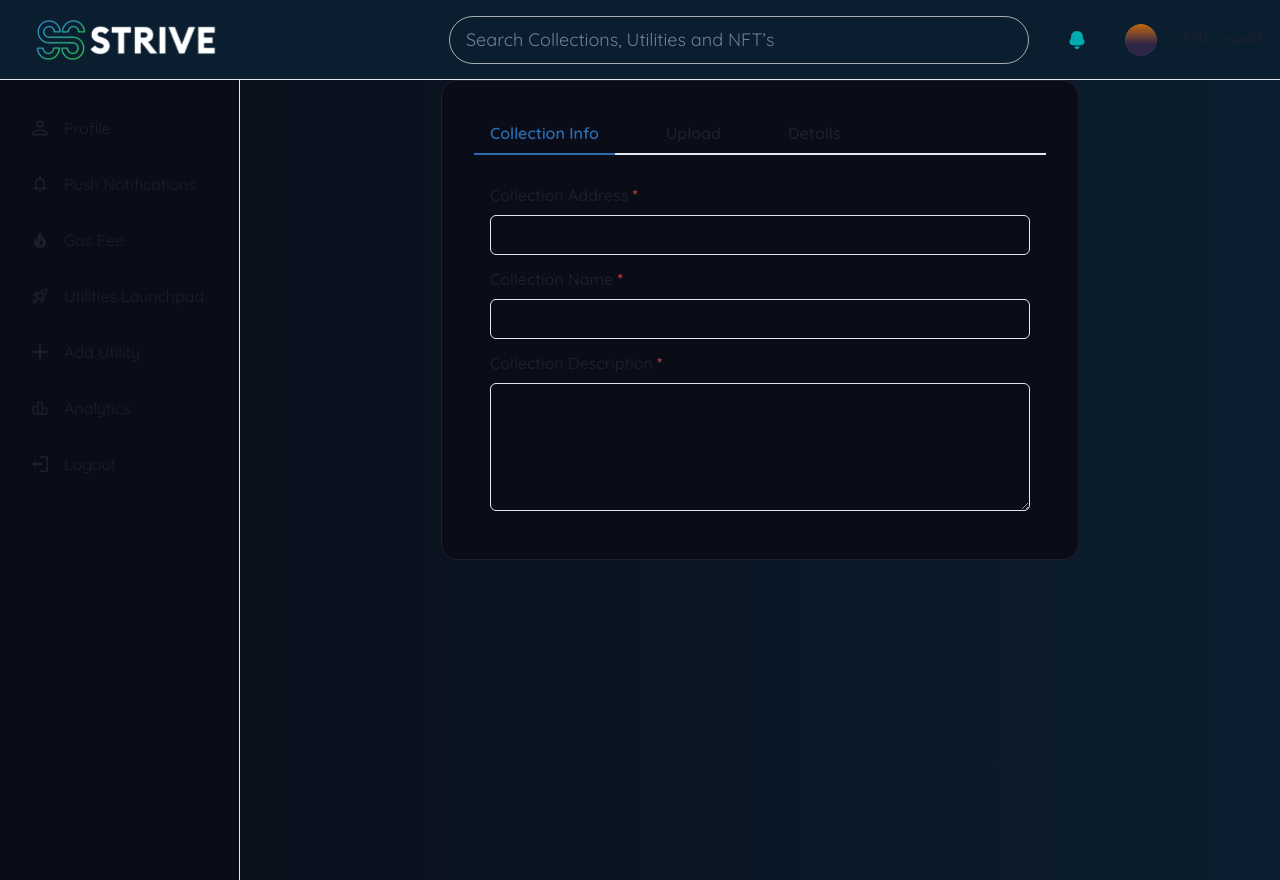
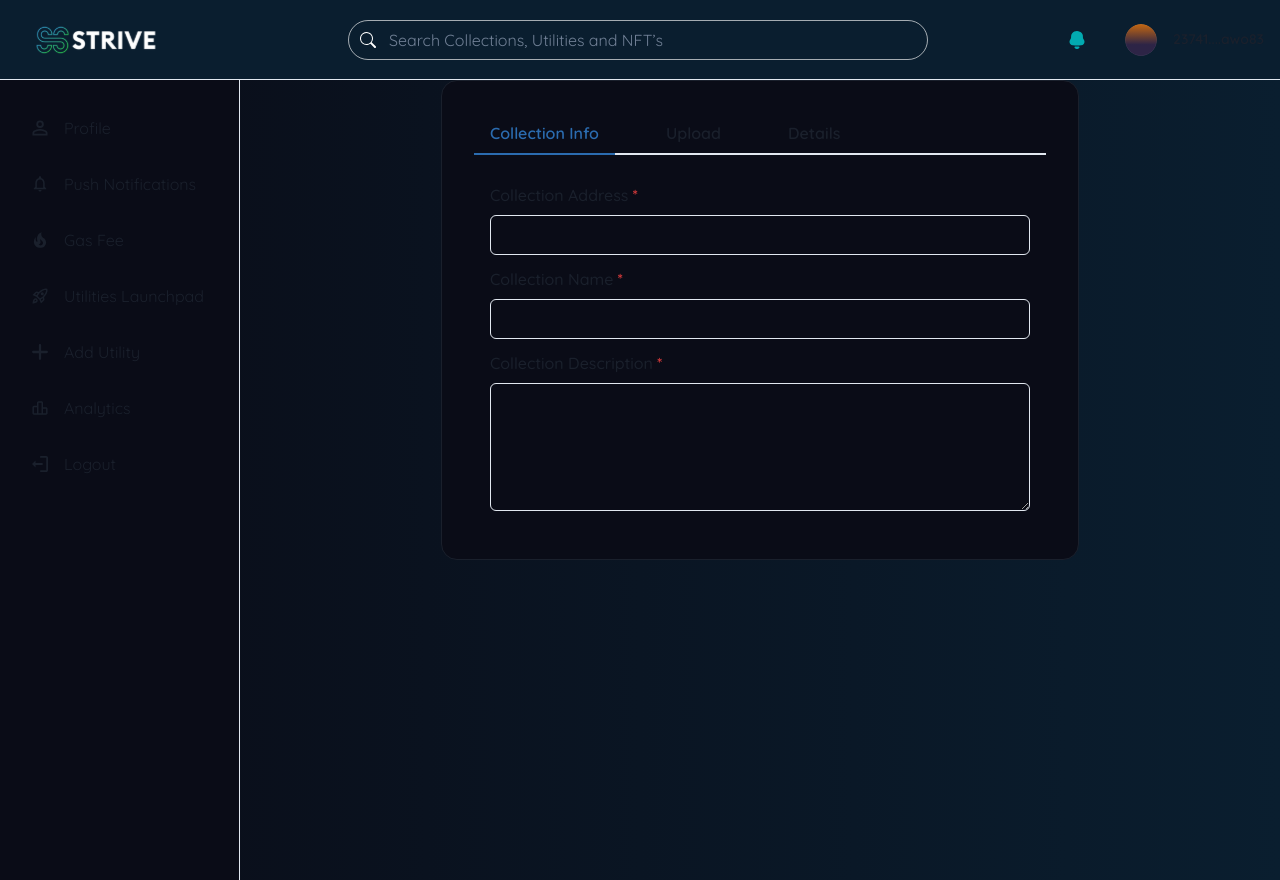
Before and after one commit to lazyfuhrer/strive-network-task, a Next.js app: page / in a window 1280 px wide. Built offline with nearby package versions, Linux system fonts and the light colour scheme.

Commit message:
fix: navbar

```diff
--- a/src/components/Layout.tsx
+++ b/src/components/Layout.tsx
@@ -20,8 +20,11 @@ import {
   MenuButton,
   Image,
   Input,
+  InputGroup,
+  InputLeftElement,
 } from '@chakra-ui/react'
 import { FiMenu } from 'react-icons/fi'
+import { BsSearch } from 'react-icons/bs'
 
 import { Profile, Bell, Fire, Rocket, Analytics, LogOut, Plus, BellColored } from '@/icons/strive'
 
@@ -143,7 +146,7 @@ const MobileNav = ({ onOpen, ...rest }: MobileProps) => {
         />
 
         <Box
-          flex={1}
+
           display="flex"
           fontSize="2xl"
           fontFamily="monospace"
@@ -151,20 +154,26 @@ const MobileNav = ({ onOpen, ...rest }: MobileProps) => {
           ml={5}
           justifySelf="flex-start"
         >
-          <Image src='/icons/strive-icon.svg'/>
+          <Image maxW={'120'} maxH={'50'} src='/icons/strive-icon.svg'/>
         </Box>
 
-        <HStack spacing={{ base: "0", md: "6" }} justifySelf="flex-end">
+        <InputGroup flex={1} ml={{base : 30, md: 48}}>
+            <InputLeftElement pointerEvents='none'>
+              <BsSearch color='rgba(255, 255, 255, 1)' />
+            </InputLeftElement>
             <Input
               type="text"
               placeholder="Search Collections, Utilities and NFT’s"
-            size="lg"
+              size="md"
               color="rgba(2, 170, 176, 1)"
               borderColor="rgba(2, 170, 176, 1)"
               borderRadius={'36px'}
               border={'1px solid rgba(255, 255, 255, 0.63)'}
               width={{ base: '100%', md: '580px' }}
             />
+        </InputGroup>
+
+        <HStack spacing={{ base: "0", md: "6" }} justifySelf="flex-end">
           <IconButton
             color={'rgba(2, 170, 176, 1)'}
             size="lg"
```
Lines whose indentation alone changed are shown as unchanged.
